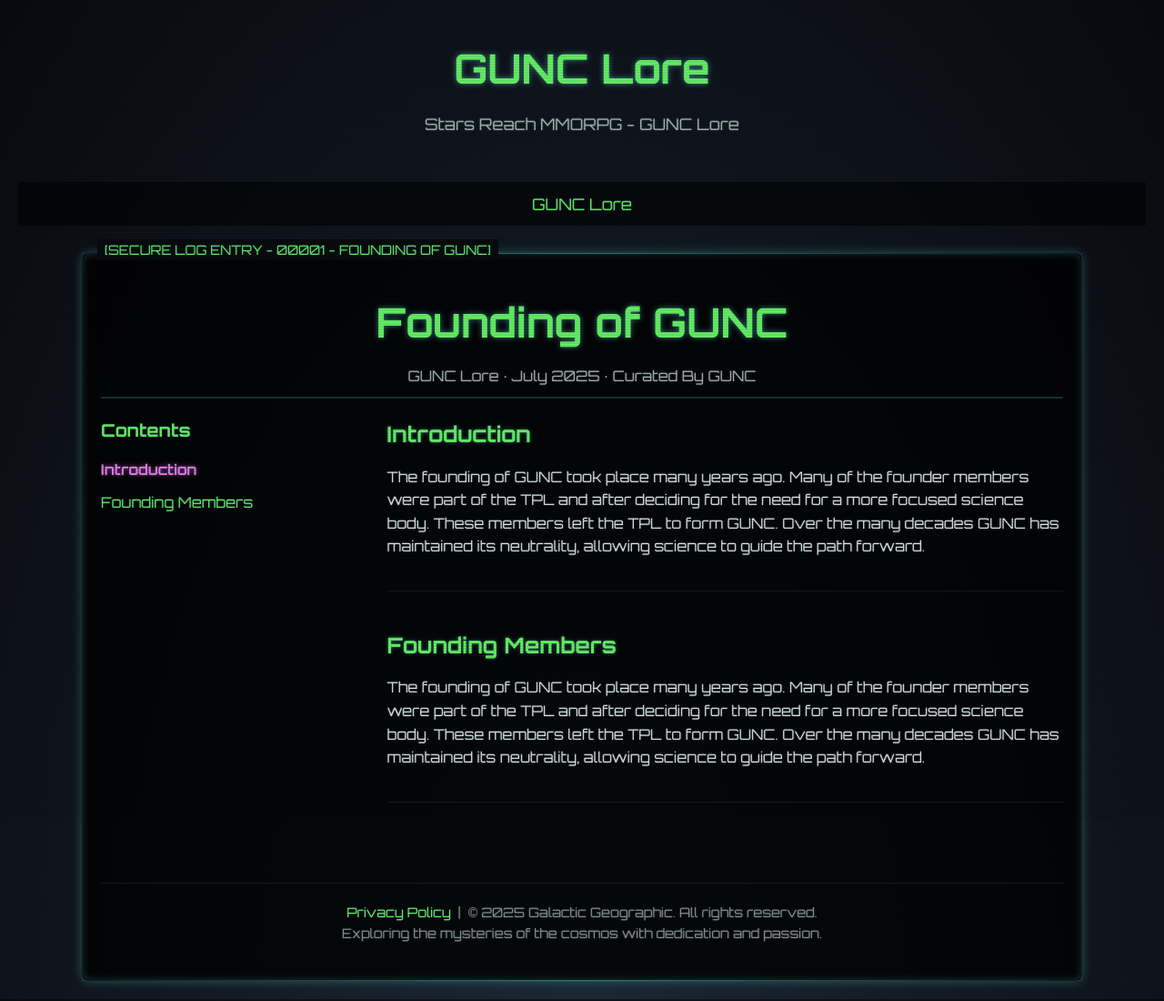
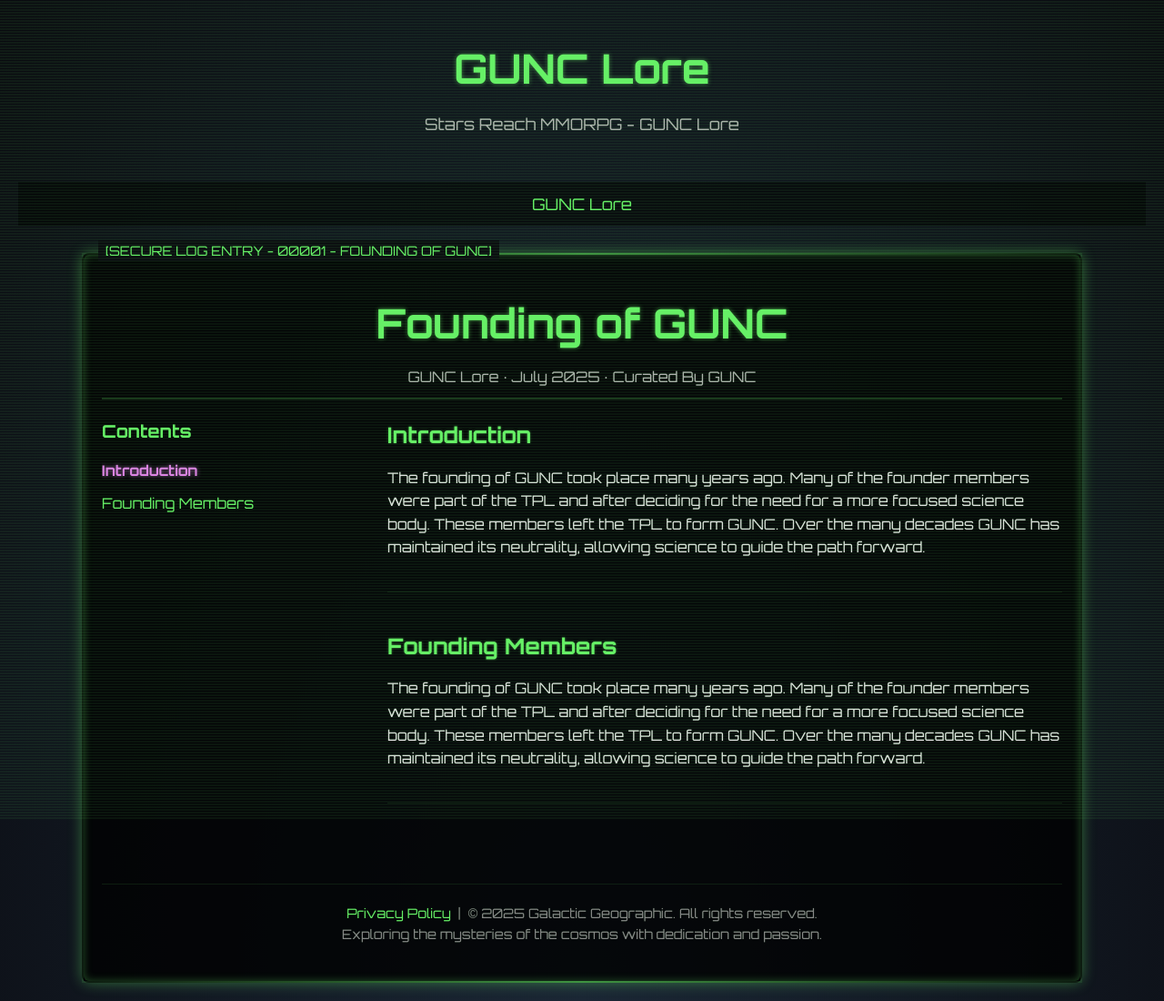
Before and after one commit to drake-vellaut/guncLore, a Jekyll site: the page built from _posts/2025-07-20-lore.html, in a window 1280 px wide. Shown: the whole page at 91% size. Built offline with Jekyll 4.4.1, drawn with Linux system fonts in a browser that asks for light colours.

Commit message:
testing for readability

```diff
--- a/_layouts/article.html
+++ b/_layouts/article.html
@@ -50,10 +50,9 @@ body {
   padding: 20px;
   line-height: 1.6;
   font-size: 1rem;
-  text-shadow: 0 0 2px rgba(102, 240, 230, 0.3); /* Subtler glow */
+  text-shadow: 0 0 1px rgba(102, 240, 102, 0.2);
 }
 
-/* Remove flicker, subtler scanlines */
 body::after {
   content: "";
   position: fixed;
@@ -61,7 +60,7 @@ body::after {
   left: 0;
   right: 0;
   bottom: 0;
-  background: linear-gradient(to bottom, rgba(0, 0, 0, 0) 50%, rgba(0, 0, 0, 0.15) 50%) repeat;
+  background: linear-gradient(to bottom, rgba(102, 240, 102, 0) 50%, rgba(102, 240, 102, 0.15) 50%) repeat; /* Green scanlines */
   background-size: 100% 3px;
   pointer-events: none;
   z-index: 10;
@@ -88,13 +87,13 @@ header {
 header h1 {
   font-size: 2.8em;
   color: #66f066;
-  text-shadow: 0 0 6px rgba(102, 240, 230, 0.5);
+  text-shadow: 0 0 5px rgba(102, 240, 102, 0.5);
 }
 
 header h2 {
   font-size: 2.2em;
   color: #66f066;
-  text-shadow: 0 0 6px rgba(102, 240, 230, 0.5);
+  text-shadow: 0 0 5px rgba(102, 240, 102, 0.5);
 }
 
 header p {
@@ -129,9 +128,9 @@ nav a:hover {
   border-radius: 8px;
   padding: 20px;
   position: relative;
-  border: 1px solid transparent;
-  border-image: linear-gradient(to right, rgba(102, 240, 230, 0.1), rgba(102, 240, 230, 0.5), rgba(102, 240, 230, 0.1)) 1;
-  box-shadow: 0 0 12px rgba(102, 240, 230, 0.3), inset 0 0 8px rgba(102, 240, 230, 0.2); /* Holographic terminal border */
+  border: 2px solid transparent;
+  border-image: linear-gradient(to right, rgba(102, 240, 102, 0.1), rgba(102, 240, 102, 0.6), rgba(102, 240, 102, 0.1)) 1;
+  box-shadow: 0 0 15px rgba(102, 240, 102, 0.4), inset 0 0 10px rgba(102, 240, 102, 0.3);
 }
 
 .article-container::before {
@@ -156,7 +155,7 @@ nav a:hover {
 
 .haiku-row blockquote {
   flex: 0 1 calc(50% - 20px);
-  background: rgba(102, 240, 230, 0.05);
+  background: rgba(102, 240, 102, 0.05);
   border-left: 4px solid #66f066;
   padding: 15px 20px;
   font-style: italic;
@@ -177,13 +176,13 @@ nav a:hover {
   margin-top: 0.8em;
   font-weight: bold;
   font-style: normal;
-  color: #88ddee;
+  color: #88dd88;
   font-size: 0.95em;
 }
 
 .article-header {
   text-align: center;
-  border-bottom: 2px solid rgba(102, 240, 230, 0.2);
+  border-bottom: 2px solid rgba(102, 240, 102, 0.2);
   padding-bottom: 10px;
   margin-bottom: 20px;
 }
@@ -191,7 +190,7 @@ nav a:hover {
 .article-header h1 {
   font-size: 2.8em;
   color: #66f066;
-  text-shadow: 0 0 6px rgba(102, 240, 230, 0.5);
+  text-shadow: 0 0 5px rgba(102, 240, 102, 0.5);
 }
 
 .subheader {
@@ -255,14 +254,14 @@ nav a:hover {
 .photo-grid-4 img {
   width: 100%;
   border-radius: 4px;
-  border: 1px solid rgba(102, 240, 230, 0.3);
-  box-shadow: 0 0 8px rgba(102, 240, 230, 0.4);
+  border: 1px solid rgba(102, 240, 102, 0.3);
+  box-shadow: 0 0 8px rgba(102, 240, 102, 0.4);
 }
 
 .article-content section {
   margin-bottom: 40px;
   padding-bottom: 20px;
-  border-bottom: 1px solid rgba(102, 240, 230, 0.1);
+  border-bottom: 1px solid rgba(102, 240, 102, 0.1);
 }
 
 .article-content section h2,
@@ -270,12 +269,12 @@ nav a:hover {
 .article-content section h4 {
   margin-bottom: 15px;
   color: #66f066;
-  text-shadow: 0 0 4px rgba(102, 240, 230, 0.4);
+  text-shadow: 0 0 3px rgba(102, 240, 102, 0.4);
 }
 
 .article-content section p {
   margin-bottom: 15px;
-  font-size: 1em; /* Adjusted for consistency */
+  font-size: 1em;
 }
 
 .article-content section img {
@@ -283,8 +282,8 @@ nav a:hover {
   display: block;
   margin: 20px 0;
   border-radius: 4px;
-  border: 1px solid rgba(102, 240, 230, 0.3);
-  box-shadow: 0 0 8px rgba(102, 240, 230, 0.4);
+  border: 1px solid rgba(102, 240, 102, 0.3);
+  box-shadow: 0 0 8px rgba(102, 240, 102, 0.4);
 }
 
 .video-container {
@@ -293,9 +292,9 @@ nav a:hover {
   height: 0;
   overflow: hidden;
   margin: 20px 0;
-  border: 1px solid rgba(102, 240, 230, 0.3);
+  border: 1px solid rgba(102, 240, 102, 0.3);
   border-radius: 4px;
-  box-shadow: 0 0 10px rgba(102, 240, 230, 0.7);
+  box-shadow: 0 0 10px rgba(102, 240, 102, 0.7);
 }
 
 .video-container iframe {
@@ -310,13 +309,13 @@ nav a:hover {
 footer {
   text-align: center;
   padding: 20px 0;
-  border-top: 1px solid rgba(102, 240, 230, 0.1);
+  border-top: 1px solid rgba(102, 240, 102, 0.1);
   color: #b0b0b0;
   font-size: 0.9em;
   margin-top: 20px;
 }
 
-footer a { /* Ensure privacy policy is teal */
+footer a {
   color: #66f066;
   transition: color 0.3s;
 }
@@ -380,7 +379,7 @@ code, pre {
   display: block;
   margin: 1rem 0;
   white-space: pre-wrap;
-  box-shadow: inset 0 0 5px rgba(102, 240, 230, 0.2);
+  box-shadow: inset 0 0 5px rgba(102, 240, 102, 0.2);
   font-size: 1em;
 }
 
@@ -422,13 +421,13 @@ code, pre {
     height: auto;
     display: block;
     border-radius: 4px;
-    border: 1px solid rgba(102, 240, 230, 0.2);
+    border: 1px solid rgba(102, 240, 102, 0.2);
   }
   .toc {
     position: relative;
     background: rgba(0, 0, 0, 0.85);
     margin-bottom: 20px;
-    border: 1px solid rgba(102, 240, 230, 0.15);
+    border: 1px solid rgba(102, 240, 102, 0.15);
     border-radius: 6px;
     width: 100%;
     max-width: 100%;
@@ -445,7 +444,7 @@ code, pre {
   }
   .toc ul ul {
     margin-left: 10px;
-    border-left: 1px solid rgba(102, 240, 230, 0.2);
+    border-left: 1px solid rgba(102, 240, 102, 0.2);
     padding-left: 10px;
   }
   .article-content section h2,
```
